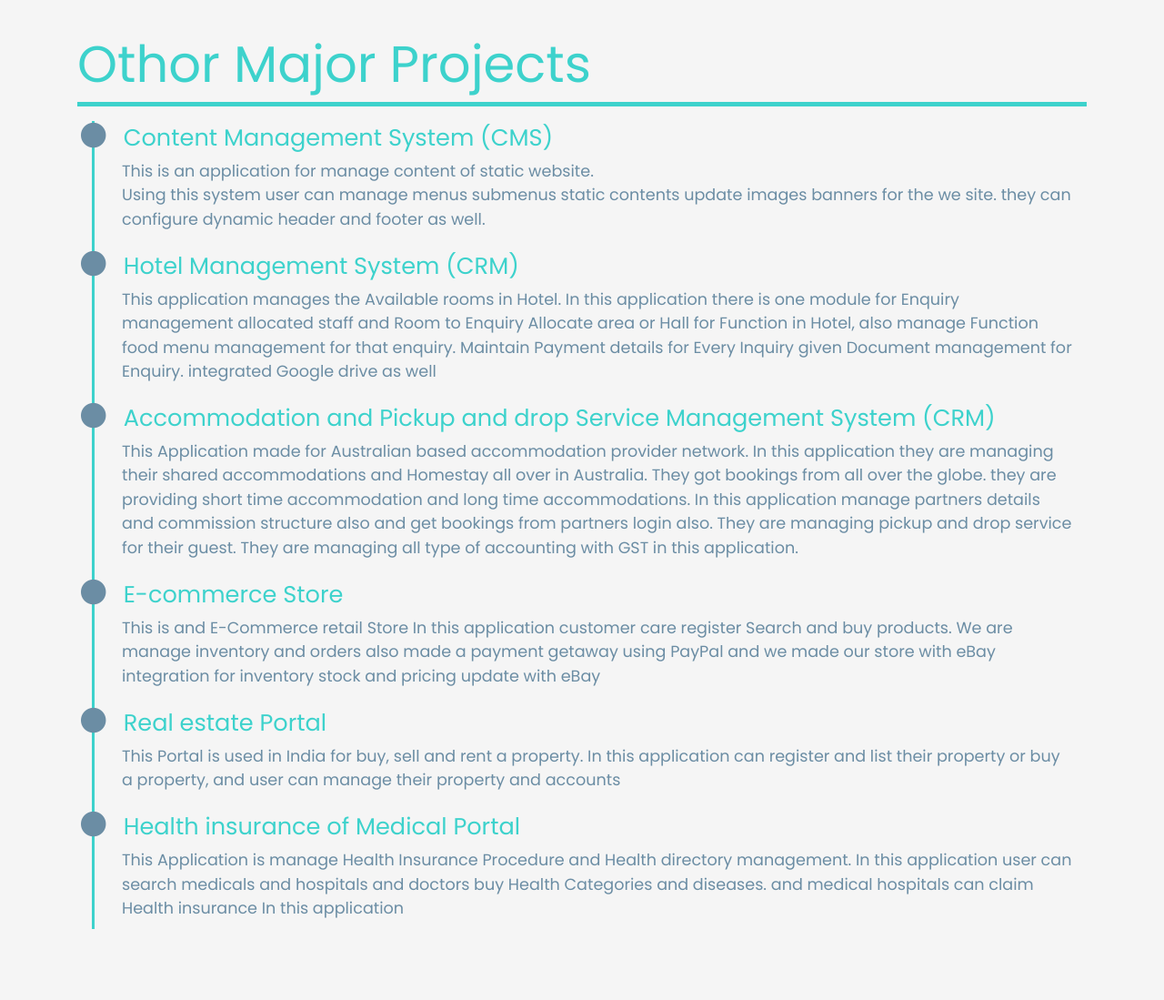
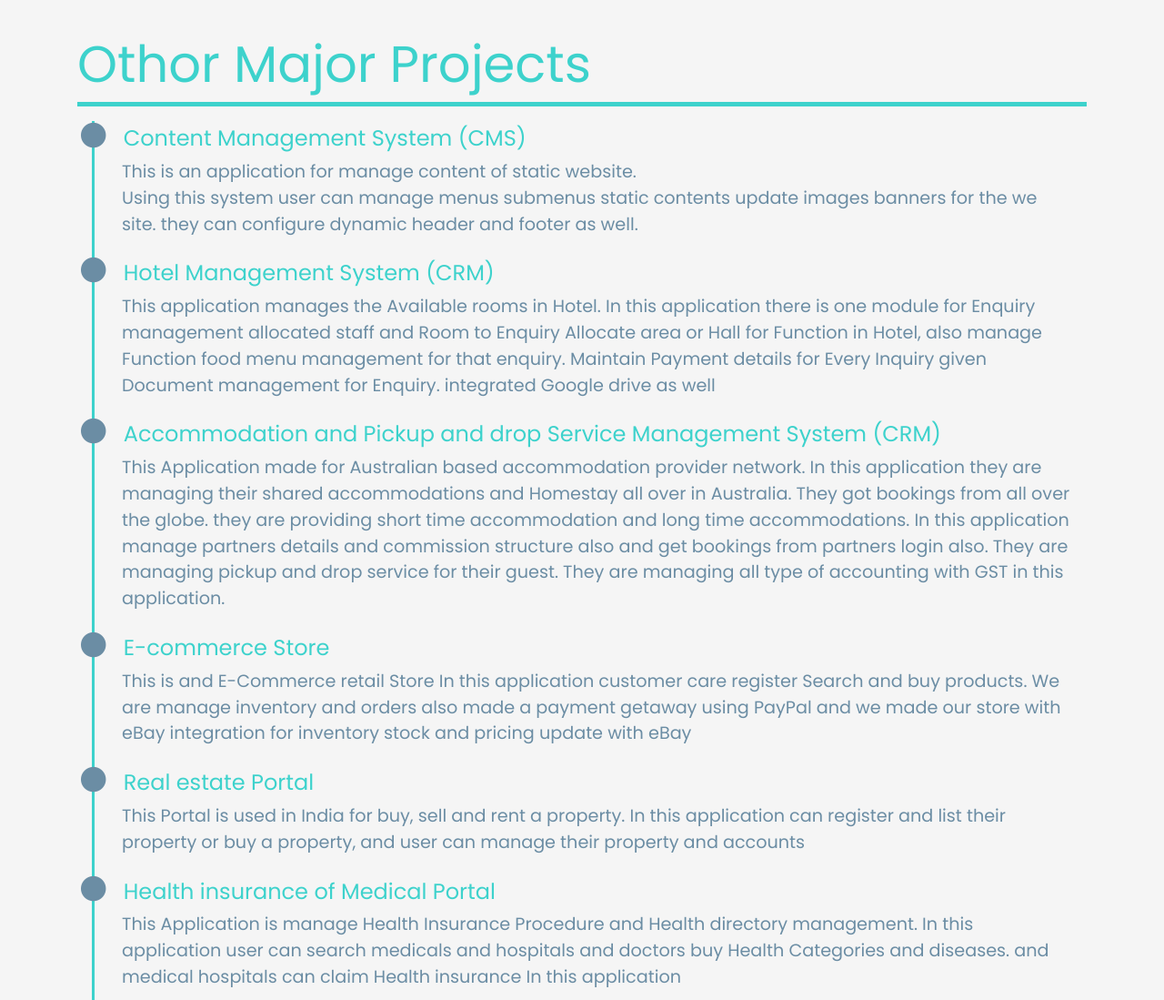
Before and after one commit to mihirmodh/mihirmodh.github.io, a plain HTML site: page index.html in a window 1280 px wide. Shown: the part 2740-3839 px from the top of the page at 91% size. Before the commit the page ends 3777 px from the top, so only its background shows below. Drawn offline with nearby package versions, Linux system fonts and the light colour scheme.

Commit message:
Update index.html

```diff
--- a/index.html
+++ b/index.html
@@ -73,8 +73,8 @@
         h3.masterColor {
     font-size: 2.5rem;
 }
-        .ulotherproject p{font-size: 1.1rem;}
-        .ulotherproject h4{font-size: 1.6rem;}
+        .ulotherproject p{font-size: 1.2rem;}
+        .ulotherproject h4{font-size: 1.5rem;}
         .ulotherproject{ margin-bottom:0;}
         .row.p-3.pb-0{padding-bottom:0;}
            @media print {
```
